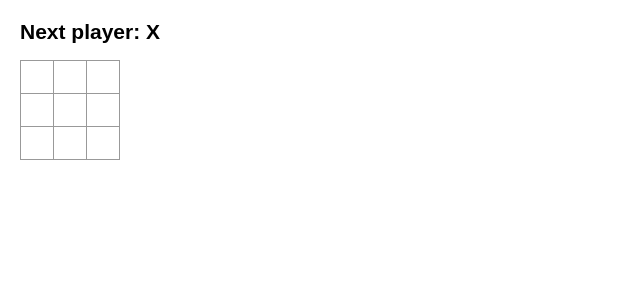
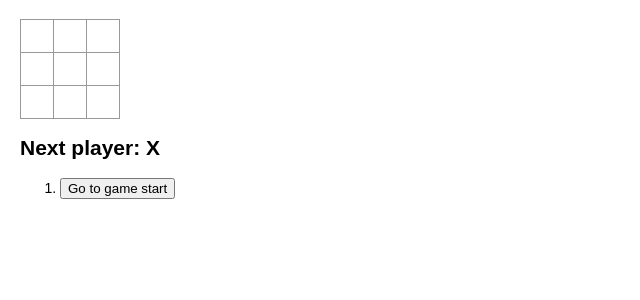
Before and after one commit to TonyHacatony/tik-tak-toe, a React (Create React App) app: page / in a window 1280 px wide. Shown: the top 300 px of the page, without its empty margins (0-640 px from the left). Built offline with nearby package versions, Linux system fonts and the light colour scheme.

Commit message:
added history picker

```diff
--- a/src/game/Game.js
+++ b/src/game/Game.js
@@ -1,9 +1,10 @@
 import Board from "./Board";
 import { useRef, useState } from 'react';
+import HistoryPicker from "./HistoryPicker";
 
 const Game = () => {
-    const [squares, setSquares] = useState(Array(9).fill(null));
-    const [isFirstTurn, setFirstTurn] = useState(true);
+    const [history, setHistory] = useState([Array(9).fill(null)]);
+    const [step, setStep] = useState(0);
     let result = useRef(null);
 
     const lines = [
@@ -18,20 +19,23 @@ const Game = () => {
     ];
 
     const handleClick = (index) => {
-        if (squares[index] !== null) {
+        if (getCurrentTurn()[index] !== null) {
             return;
         }
 
-        setSquares(previousArr => {
-            const newSquares = previousArr.slice();
+        setHistory(lastHistory => {
+            const newSquares = getCurrentTurn(lastHistory).slice();
             newSquares[index] = findSign();
             const winner = calculateWinner(newSquares, lines);
             if (winner) {
                 result.current = winner;
             }
-            return newSquares;
+            if (lastHistory.length - 1 !== step) {
+                return lastHistory.slice(0, step + 1).concat([newSquares]);
+            }
+            return lastHistory.concat([newSquares]);
         });
-        setFirstTurn(prevTurn => !prevTurn);
+        setStep(previousStep => previousStep + 1);
     };
 
     const calculateWinner = (squares, lines) => {
@@ -44,11 +48,18 @@ const Game = () => {
         return null;
     };
 
-    const findSign = () => isFirstTurn ? 'X' : 'O';
+    const findSign = () => step % 2 === 0 ? 'X' : 'O';
 
-    const findPreviousSign = () => isFirstTurn ? 'O' : 'X';
+    const findPreviousSign = () => step % 2 === 0 ? 'O' : 'X';
 
-    const isDraw = () => !squares.includes(null) && result.current === null;
+    const getCurrentTurn = (arr = history) => {
+        if (arr) {
+            return arr[step];
+        }
+        return arr;
+    };
+
+    const isDraw = () => !getCurrentTurn().includes(null) && result.current === null;
 
     const isWinSomeone = () => Boolean(result.current);
 
@@ -65,15 +76,22 @@ const Game = () => {
     }
 
     return (
-        <>
-            <h2>{createTitle()}</h2>
+        <div className="game">
             <Board
+                className="board"
                 disabled={isGameFinished()}
                 answer={result.current}
                 handleClick={handleClick}
-                squares={squares}
+                squares={getCurrentTurn()}
             />
-        </>
+            <div className="game-info">
+                <h2>{createTitle()}</h2>
+                <HistoryPicker
+                    history={history}
+                    setStep={setStep}
+                />
+            </div>
+        </div>
     );
 };
 
--- /dev/null
+++ b/src/game/HistoryPicker.js
@@ -0,0 +1,23 @@
+const HistoryPicker = (props) => {
+
+    const jumpTo = (step) => {
+        props.setStep(step);
+    }
+
+    const moves = props.history.map((sqares, step) => {
+        const desc = step ?
+            'Go to move #' + step :
+            'Go to game start';
+        return (
+            <li key={step}>
+                <button onClick={() => jumpTo(step)}>{desc}</button>
+            </li>
+        );
+    });
+
+    return (
+        <ol>{moves}</ol>
+    );
+};
+
+export default HistoryPicker;
```
